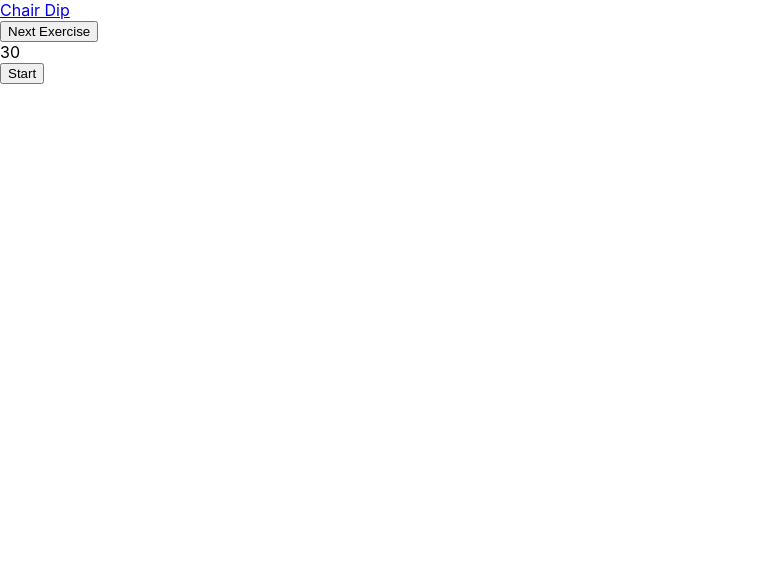
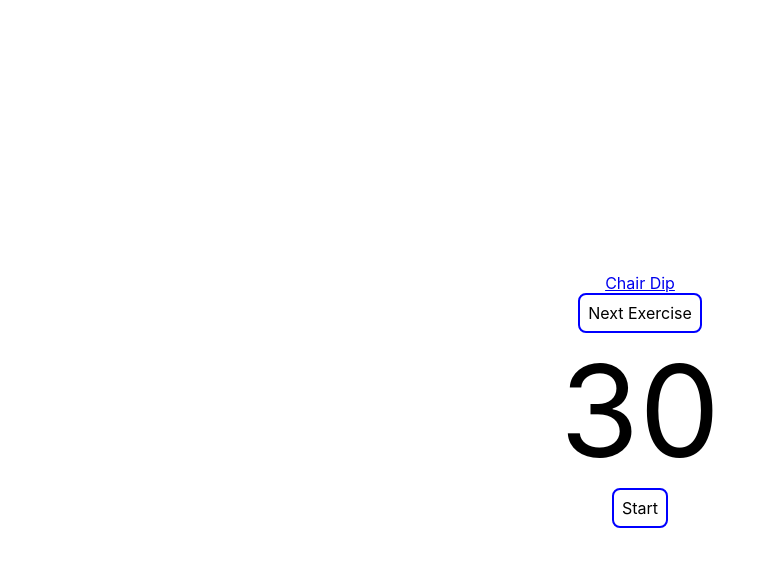
Before and after one commit to corygold-dev/2min.fit, a React (Create React App) app: page / in a window 1280 px wide. Shown: the top 566 px of the page, without its empty margins (0-776 px from the left). Built offline with nearby package versions, Linux system fonts and the light colour scheme; the HTML template or start-up script is replaced by a standard one.

Commit message:
Create counter context

```diff
--- a/src/App.jsx
+++ b/src/App.jsx
@@ -1,14 +1,13 @@
 import { useState } from "react";
 import Counter from "./components/Counter";
 import { ExerciseDisplay } from "./components/ExerciseDisplay";
-import exercises from "./exercises";
 
 function App() {
   const [exerciseNum, setExerciseNum] = useState(1);
   const [timerStarted, setTimerStarted] = useState(false);
 
   return (
-    <div>
+    <div id="main-app">
       <ExerciseDisplay
         timerStarted={timerStarted}
         exerciseNum={exerciseNum}
--- a/src/components/Counter.jsx
+++ b/src/components/Counter.jsx
@@ -67,7 +67,7 @@ function Counter({
 
   return (
     <div>
-      <div>{counter}</div>
+      <div id="counter">{counter}</div>
       <button onClick={handleButtonClick}>{buttonContent}</button>
     </div>
   );
--- a/src/index.css
+++ b/src/index.css
@@ -11,3 +11,26 @@ code {
   font-family: source-code-pro, Menlo, Monaco, Consolas, 'Courier New',
     monospace;
 }
+
+#main-app {
+  display: flex;
+  flex-direction: column;
+  text-align: center;
+  align-items: center;
+  justify-content: center;
+  height: 100vh;
+}
+
+button {
+  background: none;
+	color: inherit;
+	border: 2px solid blue;
+  border-radius: 8px;
+	padding: 0.5em;
+	font: inherit;
+	cursor: pointer;
+}
+
+#counter {
+  font-size: 8em;
+}
```
Also changed, not shown: src/CounterProvider.js (added, +18 -0 lines).
